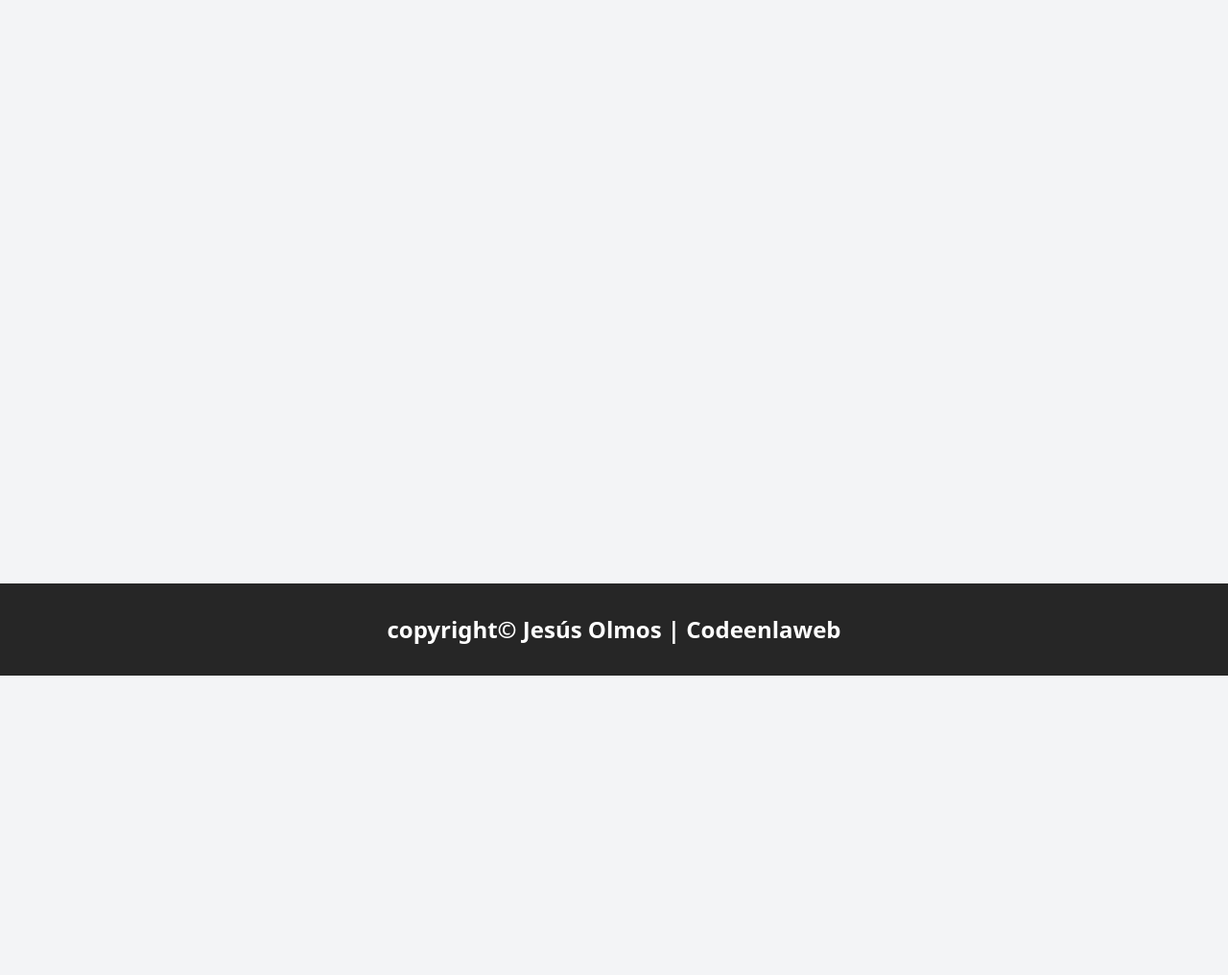
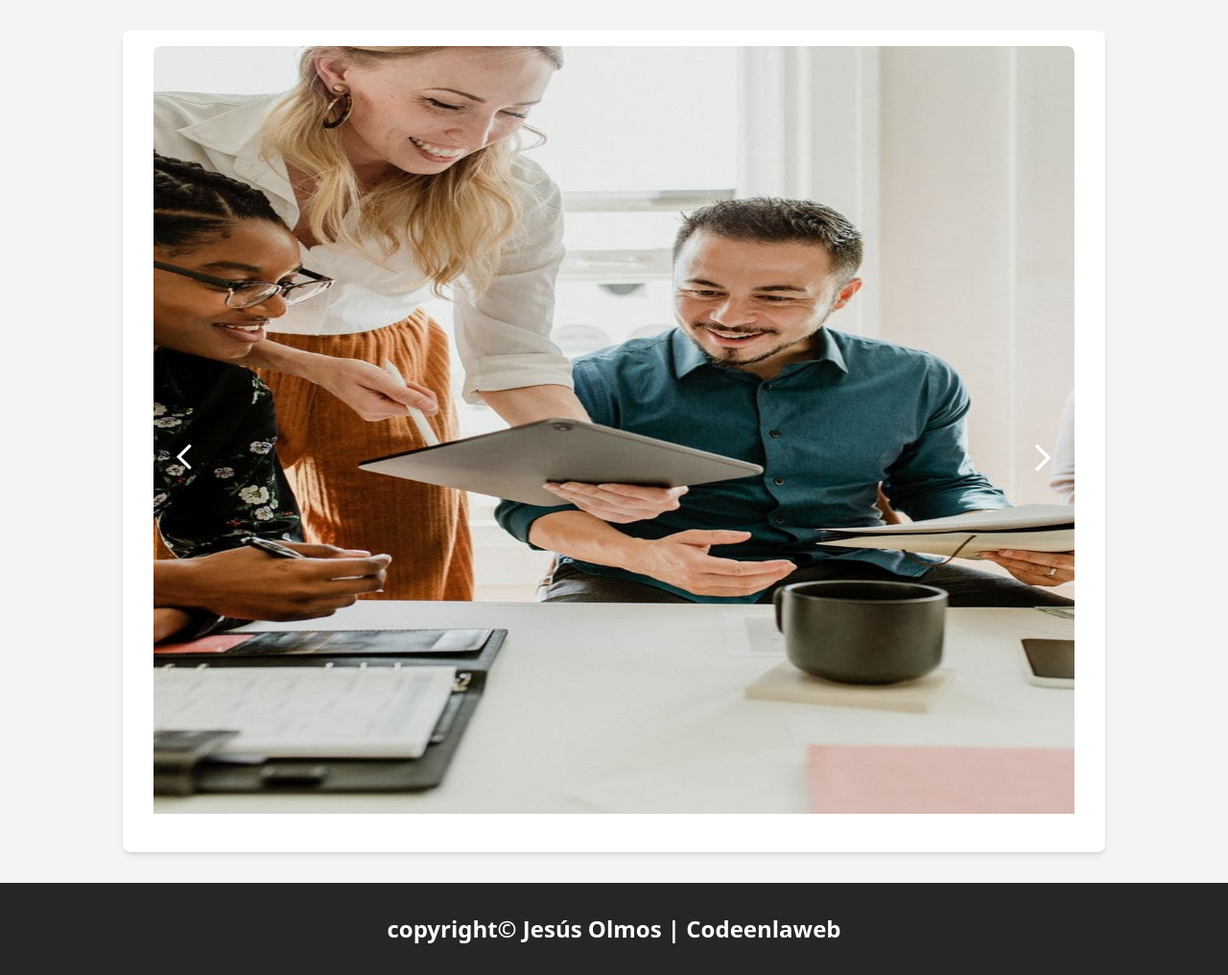
Before and after one commit to codigoenlaweb/crud-employee-dj, a Django app: page / in a window 1280 px wide. Shown: the part 96-1112 px from the top of the page at 96% size. Before the commit the page ends 800 px from the top, so only its background shows below. Run offline with Django 4.2, Linux system fonts and the light colour scheme.

Commit message:
home carrousel

```diff
--- a/employeeapp/static/css/tailwind.css
+++ b/employeeapp/static/css/tailwind.css
@@ -4,7 +4,7 @@
 
 @layer components {
     .container-primary {
-      @apply py-2 px-4 md:px-8 md:py-4 mb-4 md:mb-8;
+      @apply py-2 px-4 md:px-8 md:py-4 mb-2 md:mb-4;
     }
 
     .container-secondary {
--- a/employeeapp/templates/home/home.html
+++ b/employeeapp/templates/home/home.html
@@ -1,11 +1,79 @@
 {% extends 'modules/base.html' %}
+{% load static %}
 
+{% block script %}
+    <script src="{% static 'js/carrousel.js' %}" type="module" defer></script>
+{% endblock script %}
 
 {% block head_title %}Home{% endblock head_title %}
 
+{% block main_content %}
+<main class="min-h-screen container-primary">
+  <section class="container-secondary">
+    <div class="rounded-lg relative w-full overflow-x-hidden">
+        <div id="carousel" class="flex transition duration-500 ease-linear" style="width: 400%;">
+            <img
+            src="{% static 'image/employee1.jpg' %}"
+            class="w-1/4 max-h-screen"
+            alt="Camera"
+            />
 
-{% block main_content %}
-    <main class="">
+            <img
+            src="{% static 'image/employee2.webp' %}"
+            class="w-1/4 max-h-screen"
+            alt="Camera"
+            />
 
-    </main>
+            <img
+            src="{% static 'image/employee3.webp' %}"
+            class="w-1/4 max-h-screen"
+            alt="Exotic Fruits"
+            />
+            <img
+            src="{% static 'image/employee4.webp' %}"
+            class="w-1/4 max-h-screen"
+            alt="Exotic Fruits"
+            />
+        </div>
+
+        {% comment %} button prev {% endcomment %}
+        <button id="prev">
+          <svg
+            class="absolute left-2 md:left-4 top-1/2"
+            xmlns="http://www.w3.org/2000/svg"
+            enable-background="new 0 0 24 24"
+            height="32px"
+            viewBox="0 0 24 24"
+            width="32px"
+            fill="white"
+          >
+            <rect fill="none" height="24" width="24" />
+            <g>
+              <polygon
+                points="17.77,3.77 16,2 6,12 16,22 17.77,20.23 9.54,12"
+              />
+            </g>
+          </svg>
+        </button>
+
+        {% comment %} button next {% endcomment %}
+        <button id="next">
+          <svg
+            class="absolute right-2 md:right-4 top-1/2"
+            xmlns="http://www.w3.org/2000/svg"
+            enable-background="new 0 0 24 24"
+            height="34px"
+            viewBox="0 0 24 24"
+            width="34px"
+            fill="white"
+          >
+            <g><path d="M0,0h24v24H0V0z" fill="none" /></g>
+            <g>
+              <polygon points="6.23,20.23 8,22 18,12 8,2 6.23,3.77 14.46,12" />
+            </g>
+          </svg>
+        </button>
+    </div>
+  </section>
+</main>
 {% endblock main_content %}
--- a/employeeapp/templates/modules/base.html
+++ b/employeeapp/templates/modules/base.html
@@ -11,6 +11,9 @@
       href="{% static 'css/style.css' %}"
     />
     <script src="{% static 'js/hamburgerMenu.js' %}" type="module" defer></script>
+
+    {% block script %}{% endblock script %}
+
     <title>{% block head_title %}{% endblock head_title %}</title>
   </head>
   <body class="bg-gray-100">
--- a/employeeapp/templates/modules/footer.html
+++ b/employeeapp/templates/modules/footer.html
@@ -1,3 +1,3 @@
-<footer class="bg-neutral-800 text-center py-4 md:py-8 absolute bottom-0 w-full">
+<footer class="bg-neutral-800 text-center py-4 md:py-8 w-full">
     <h2 class="text-white text-xl md:text-2xl font-bold">copyright&copy; Jesús Olmos | Codeenlaweb</h2>
 </footer>
```
Also changed, not shown: employeeapp/static/js/carrousel.js (added, +31 -0 lines), employeeapp/static/css/style.css, employeeapp/static/image/employee1.jpg (added), employeeapp/static/image/employee2.webp (added), employeeapp/static/image/employee3.webp (added), employeeapp/static/image/employee4.webp (added).
